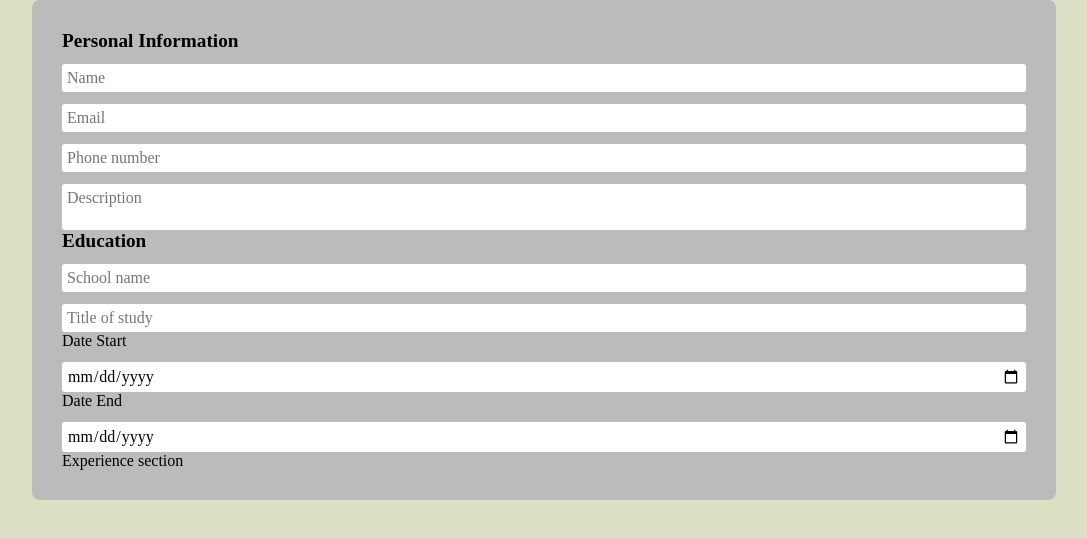
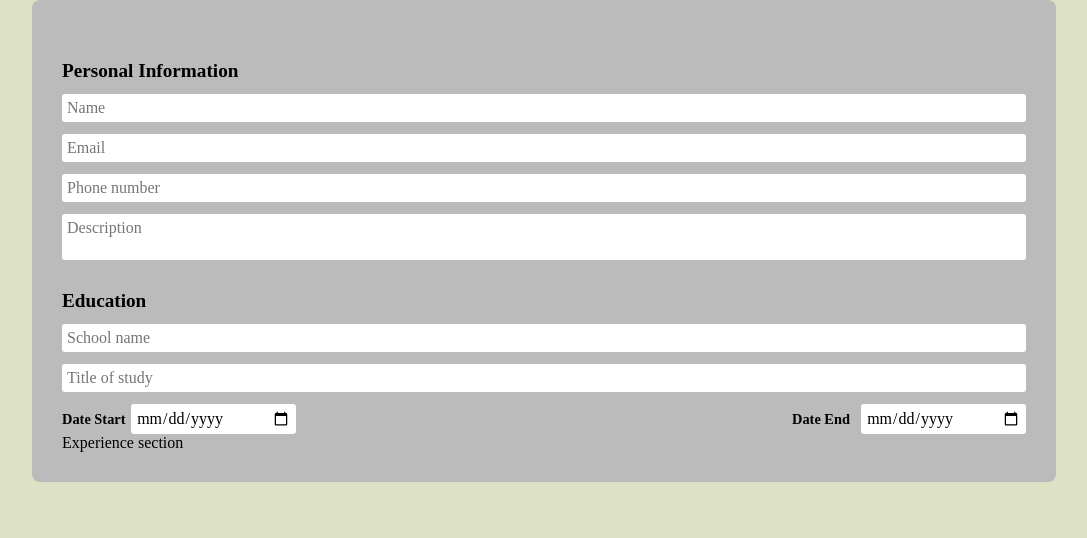
Before and after one commit to angie0123/CV-App, a React (Create React App) app: page / in a window 1280 px wide. Shown: the top 538 px of the page, without its empty margins (96-1183 px from the left). Built offline with nearby package versions, Linux system fonts and the light colour scheme.

Commit message:
Styled education section

```diff
--- a/src/components/Education.js
+++ b/src/components/Education.js
@@ -26,6 +26,7 @@ class Education extends Component {
           placeholder="Title of study"
           onChange={inputChangeHandler}
         />
+        <div className="dates-container">
           <div className="input-container">
             <label htmlFor="studyDateStart">Date Start</label>
             <input
@@ -47,6 +48,7 @@ class Education extends Component {
               onChange={inputChangeHandler}
             />
           </div>
+        </div>
       </>
     );
   }
--- a/src/styles.css
+++ b/src/styles.css
@@ -22,6 +22,7 @@ form {
 .subheading {
   font-size: 1.2rem;
   font-weight: bold;
+  margin-top: 30px;
 }
 
 form input,
@@ -35,3 +36,26 @@ form textarea {
   width: 100%;
   margin-top: 12px;
 }
+
+.dates-container {
+  display: flex;
+  column-gap: 30px;
+  align-items: center;
+  justify-content: space-between;
+}
+
+.input-container {
+  margin-top: 12px;
+  display: flex;
+  align-items: center;
+}
+
+.input-container label {
+  width: 100px;
+  font-size: 0.9rem;
+  font-weight: bold;
+}
+
+input[type='date'] {
+  margin-top: 0;
+}
```
Lines whose indentation alone changed are shown as unchanged.
